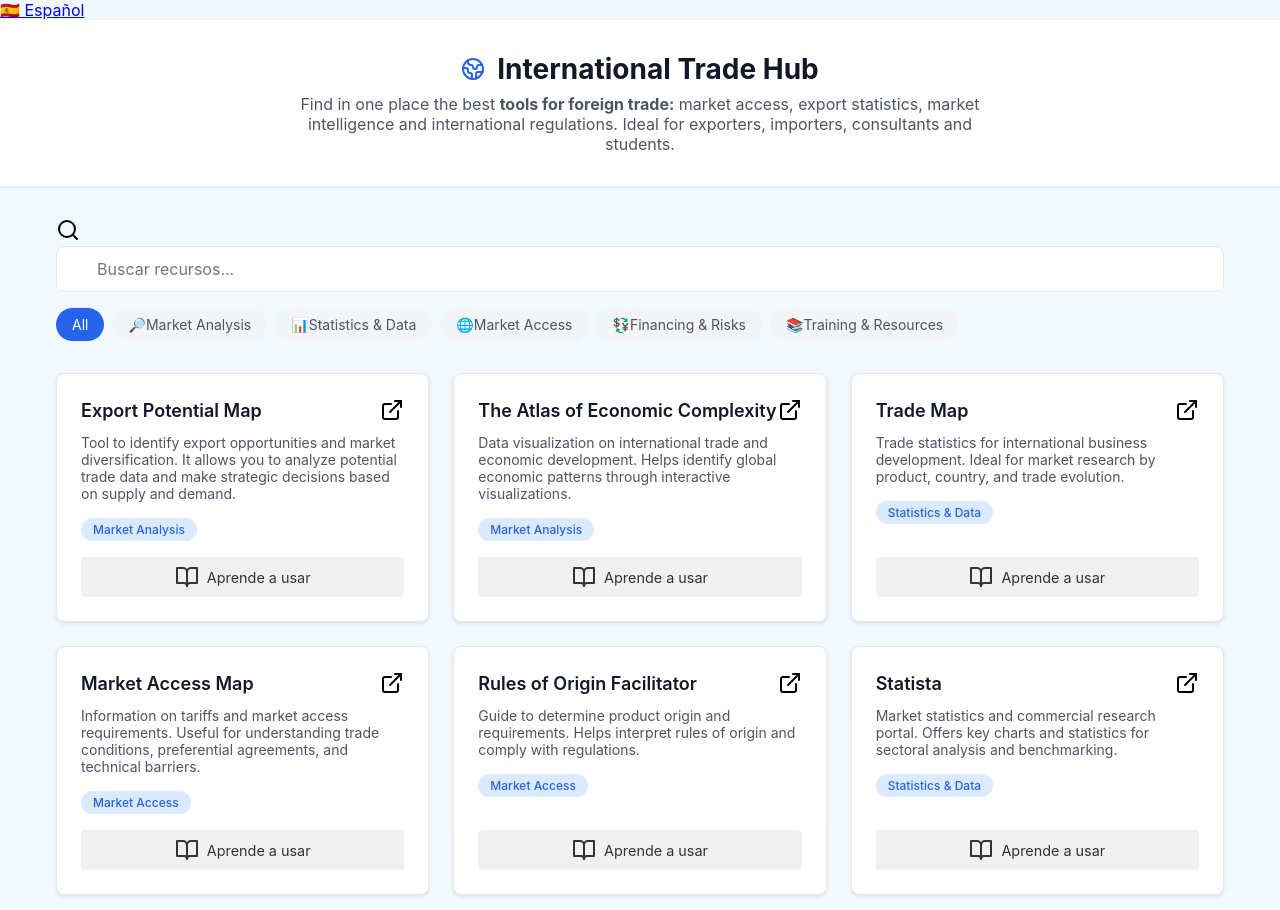
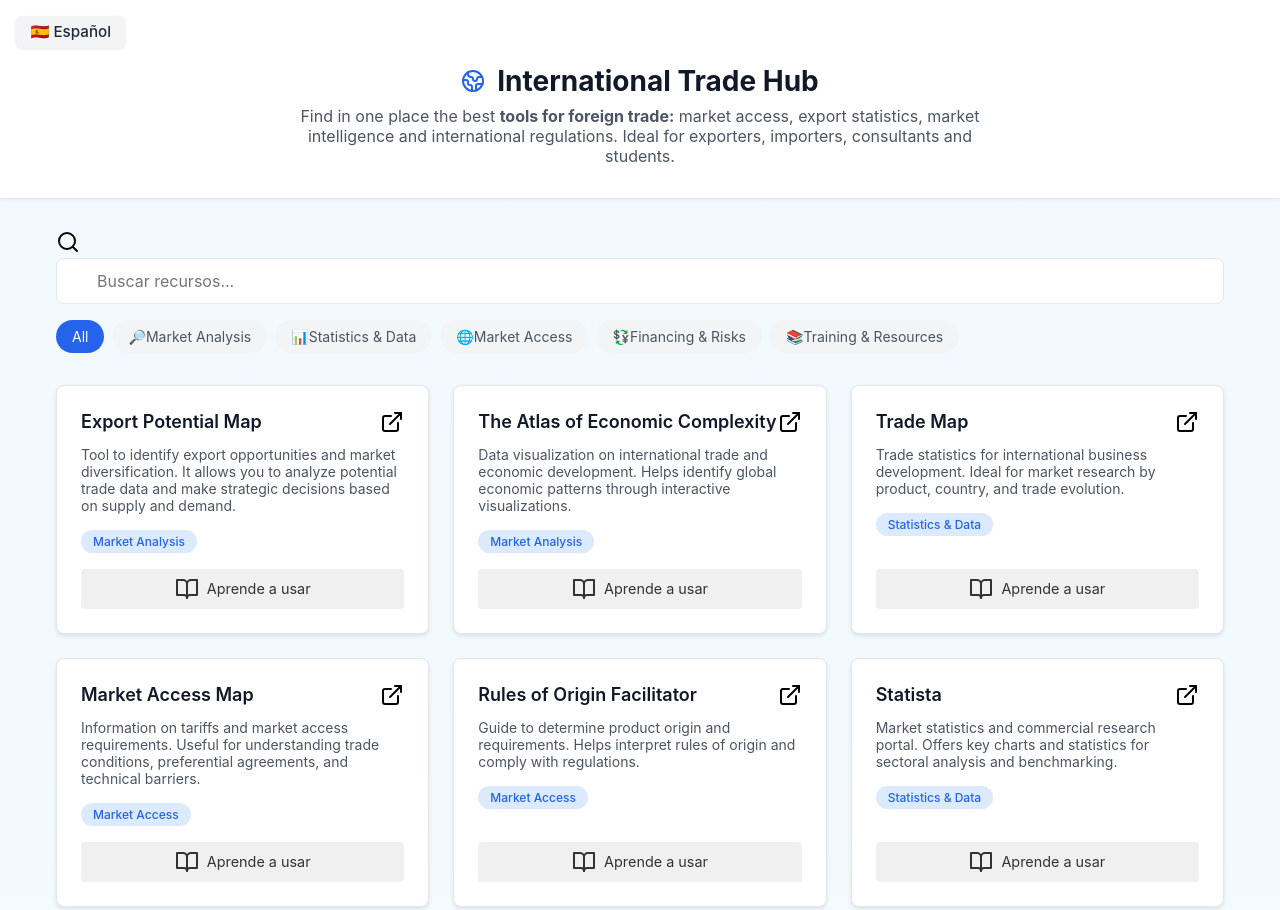
Before and after one commit to Edufrms/Pruebas-tool-box, a React app: page index-en.html in a window 1280 px wide. Shown: the top 910 px of the page. Built offline with nearby package versions, Linux system fonts and the light colour scheme.

Commit message:
Update index-en.html

```diff
--- a/index-en.html
+++ b/index-en.html
@@ -1,8 +1,7 @@
 <!DOCTYPE html>
 <html lang="en">
 <head>
-  <a href="index.html">🇪🇸 Español</a>
-    <!-- Google tag (gtag.js) -->
+      <!-- Google tag (gtag.js) -->
 <script async src="https://www.googletagmanager.com/gtag/js?id=G-J1YVJESR6W"></script>
 <script>
   window.dataLayer = window.dataLayer || [];
@@ -64,6 +63,7 @@
 </head>
 <body>
     <header>
+      <a href="index.html" class="lang-btn">🇪🇸 Español</a>
   <div class="header-content" style="flex-direction: column; text-align: center; gap: 0.5rem;">
     <div class="logo" style="justify-content: center;">
       <i data-lucide="globe-2"></i>
```
